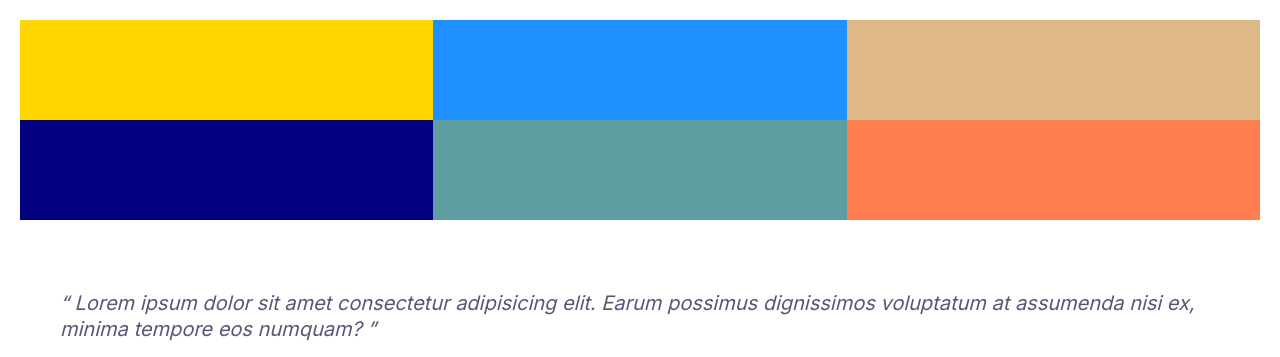
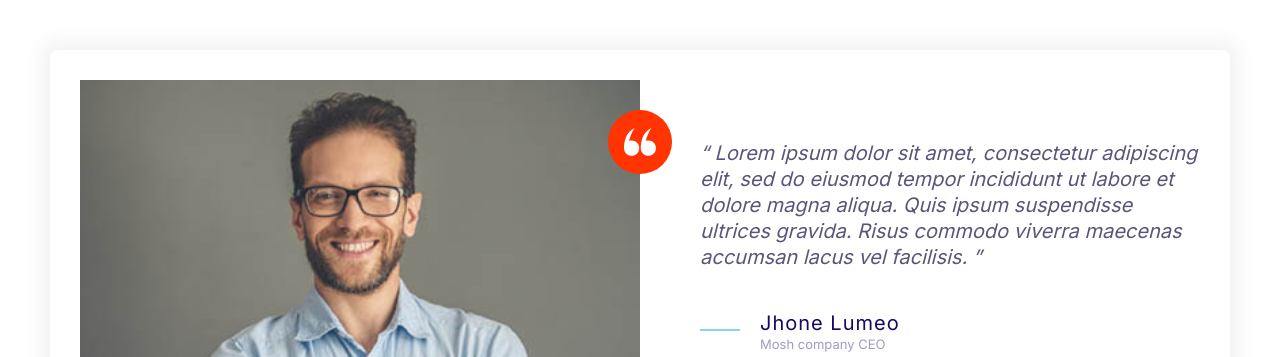
Before and after one commit to programmist/web-hosting, a plain HTML site: page index.html in a window 1280 px wide. Shown: the top 357 px of the page. Drawn offline with Linux system fonts and the light colour scheme.

Commit message:
add testimonial component

```diff
--- a/css/styles.css
+++ b/css/styles.css
@@ -7,6 +7,8 @@
   --color-body-darker: #5c5577;
   --color-border: #ccc;
   --border-radius: 30px;
+  --icon-width: 64px;
+  --icon-height: 64px;
 }
 
 *,
@@ -187,18 +189,31 @@ a {
   height: 40px;
 }
 
+.icon--small {
+  width: calc(var(--icon-width) / 2);
+  height: calc(var(--icon-height) / 2);
+}
+
 .icon--primary {
   fill: var(--color-primary);
 }
 
+.icon--white {
+  fill: #fff;
+}
+
 .icon-container {
   background-color: #f3f9fa;
-  width: 64px;
-  height: 64px;
+  width: var(--icon-height);
+  height: var(--icon-width);
   border-radius: 100%;
   display: inline-flex;
   justify-content: center;
   align-items: center;
+}
+
+.icon-container--accent {
+  background: var(--color-accent);
 }
 
 /*
@@ -435,6 +450,8 @@ a {
   font-size: 3rem;
   font-style: italic;
   line-height: 1.3;
+  margin-left: 0;
+  margin-right: 0;
 }
 
 .quote__author {
@@ -501,3 +518,50 @@ a {
     grid-template-columns: repeat(3, 1fr);
   }
 }
+
+/*
+ * 13. Testimonials
+ */
+.testimonial {
+  padding: 6rem;
+}
+
+.testimonial__image {
+  position: relative;
+  > img {
+    /* Make image responsive */
+    width: 100%;
+  }
+  > .icon-container {
+    position: absolute;
+    top: 3rem;
+
+    /* position icon center on right border  */
+    /* e.g., 64px / 2 - 64px = -32px */
+    right: calc(var(--icon-width) / 2 - var(--icon-width));
+  }
+}
+
+/* Tablets */
+@media screen and (min-width: 768px) {
+  .testimonial {
+    padding: 3rem;
+    .quote {
+      margin-left: 6rem;
+      margin-top: 6rem;
+    }
+
+    .quote__text {
+      margin-bottom: 4rem;
+    }
+
+    .quote,
+    .quote__author {
+      font-size: 2rem;
+    }
+
+    .quote__company {
+      font-size: 1.3rem;
+    }
+  }
+}
--- a/index.html
+++ b/index.html
@@ -16,11 +16,47 @@
       /* TODO: REMOVE ME AFTER TESTING */
       .__demo-section {
         margin-bottom: 10px;
-        padding: 20px;
+        padding: 5rem;
       }
     </style>
   </head>
   <body>
+    <section id="testimonials" class="__demo-section">
+      <div class="card testimonial">
+        <div class="grid grid--cols-2">
+          <div class="testimonial__image">
+            <img src="images/testimonial.jpg" alt="a happy smiling customer" />
+            <span class="icon-container icon-container--accent">
+              <svg class="icon icon--white icon--small">
+                <use xlink:href="images/sprite.svg#quotes"></use>
+              </svg>
+            </span>
+          </div>
+
+          <blockquote class="quote">
+            <p class="quote__text">
+              Lorem ipsum dolor sit amet, consectetur adipiscing elit, sed do
+              eiusmod tempor incididunt ut labore et dolore magna aliqua. Quis
+              ipsum suspendisse ultrices gravida. Risus commodo viverra maecenas
+              accumsan lacus vel facilisis.
+            </p>
+            <footer>
+              <div class="media">
+                <div class="media__image">
+                  <svg class="icon icon--primary quote__line">
+                    <use xlink:href="images/sprite.svg#line"></use>
+                  </svg>
+                </div>
+                <div class="media__body">
+                  <h3 class="media__title quote__author">Jhone Lumeo</h3>
+                  <p class="quote__company">Mosh company CEO</p>
+                </div>
+              </div>
+            </footer>
+          </blockquote>
+        </div>
+      </div>
+    </section>
     <section id="grids" class="__demo-section">
       <div class="grid grid--cols-2 grid--cols-3">
         <div style="height: 100px; background: gold"></div>
```
Also changed, not shown: images/testimonial.jpg (added).
